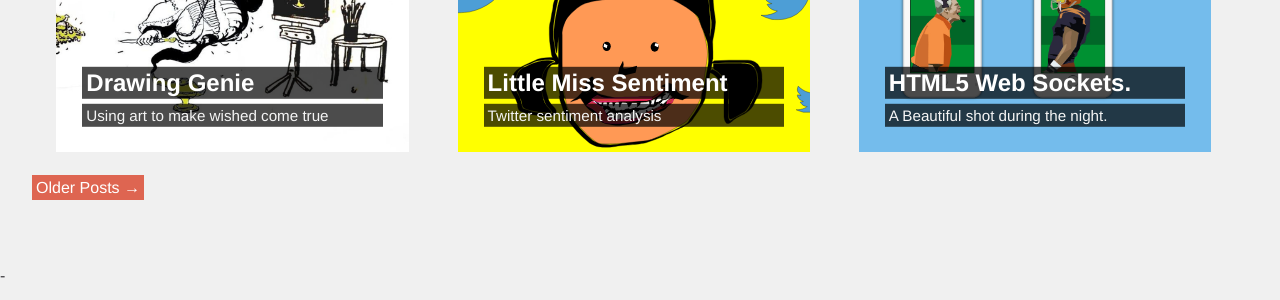
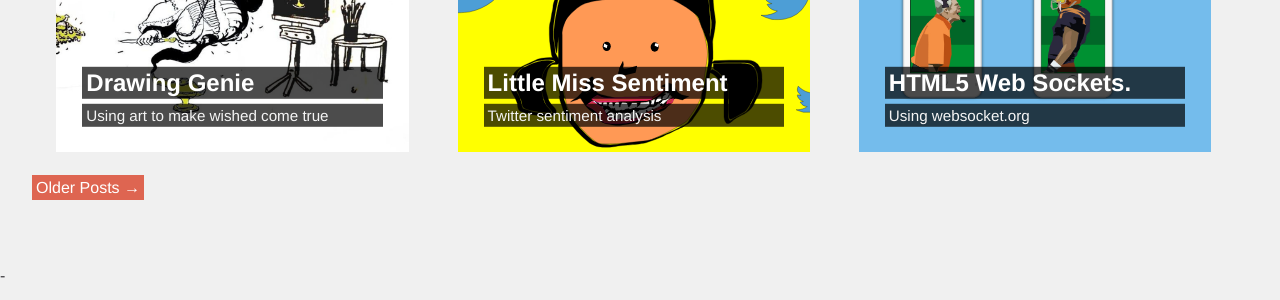
Before and after one commit to suitcasemedia/james-connelly, a Jekyll site: the page built from index.html, in a window 1280 px wide. Shown: the part 551-851 px from the top of the page. Built offline with Jekyll 4.4.1, drawn with Linux system fonts in a browser that asks for light colours; the list of posts is cut into pages by our own code.

Commit message:
update websockets subtitle

```diff
--- a/_posts/2018-02-21-html5-web-sockets.markdown
+++ b/_posts/2018-02-21-html5-web-sockets.markdown
@@ -1,6 +1,6 @@
 ---
 title:  "HTML5 Web Sockets."
-subtitle: "A Beautiful shot during the night."
+subtitle: "Using websocket.org"
 author: "Jimmy"
 avatar: "img/authors/jimmy.svg"
 image: "img/sockets.jpeg"
```
